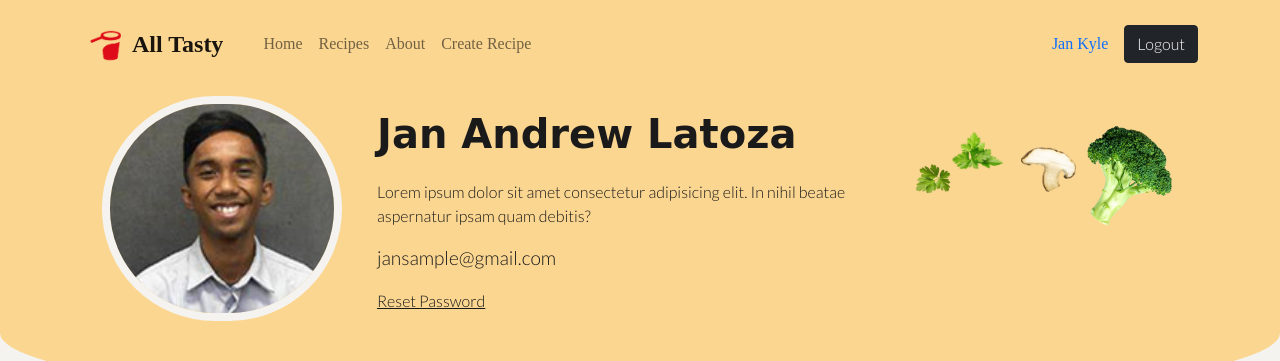
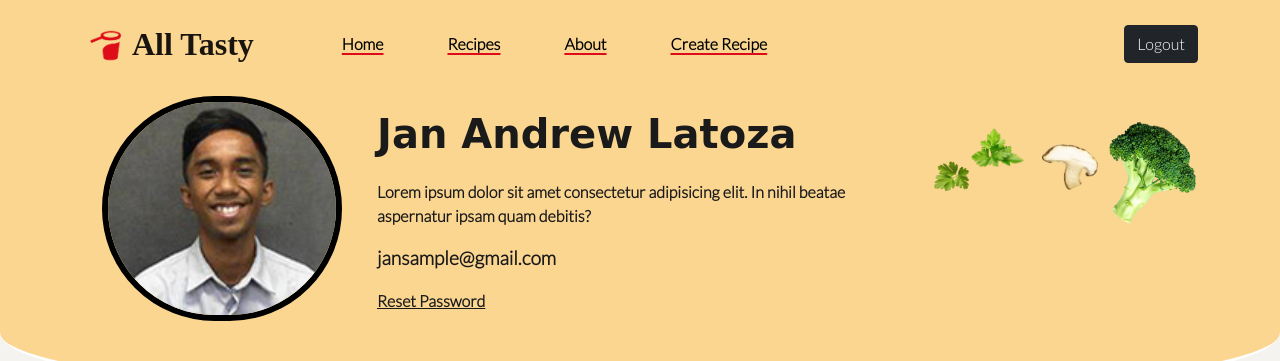
Before and after one commit to adPalafox/CSWEB, a PHP site: page /profilepage.php in a window 1280 px wide. Shown: the top 361 px of the page. Run offline with PHP 8.4, Linux system fonts and the light colour scheme; some web fonts are replaced.

Commit message:
finalized design on profile page

```diff
--- a/recipeindex/profilepage.php
+++ b/recipeindex/profilepage.php
@@ -23,21 +23,20 @@
 			</button>
 			<div class="collapse navbar-collapse" id="navbarSupportedContent">
 				<ul class="navbar-nav me-auto p-3 mb-2 mb-lg-0">
-					<li class="nav-item">
+					<li class="nav-item ms-5">
 						<a class="nav-link" href="#">Home</a>
 					</li>
-					<li class="nav-item">
+					<li class="nav-item ms-5">
 						<a class="nav-link" href="#">Recipes</a>
 					</li>
-					<li class="nav-item">
+					<li class="nav-item ms-5">
 						<a class="nav-link" href="#">About</a>
 					</li>
-					<li class="nav-item">
+					<li class="nav-item ms-5">
 						<a class="nav-link" href="#">Create Recipe</a>
 					</li>
 
 				</ul>
-				<a class="nav-link">Jan Kyle</a>
 				<button class="btn btn-dark" type="submit">Logout</button>
 				<!-- <form class="d-flex">
 					<input class="form-control me-2" type="search" placeholder="Search" aria-label="Search">
@@ -68,8 +67,8 @@
 
 					</div>
 
-					<div class="row">
-						<div class="column">
+					<div class="pics">
+						<div class="pics-group">
 							<img class="rightcenter" src="./home/mushcenter.png">
 							<img class="rightcenter2" src="./home/cilantro.png">
 							<img class="rightcenter3" src="./home/parsley.png">
@@ -85,13 +84,14 @@
 	<div class="container">
 
 		<!--Posted Recipes-->
+		<h3 class="">Created Recipes</h3>
 		<div class="row row-cols-1 row-cols-md-4 g-4">
 			<div class="col">
 				<div class="card">
 					<img src="./assets/blackforestcake.png" class="card-img-top" alt="...">
 					<div class="card-body">
 						<h5 class="card-title">Card title</h5>
-						<p class="card-text">This is a wider card with supporting text below as a natural lead-in to additional content. This content is a little bit longer.</p>
+						<p class="card-text">Lorem ipsum dolor sit amet consectetur adipisicing elit. Dolores labore blanditiis repellat adipisci quod.</p>
 					</div>
 					<div class="card-footer">
 						<small class="text-muted">Last updated 3 mins ago</small>
@@ -103,7 +103,7 @@
 					<img src="./assets/isaw.png" class="card-img-top" alt="...">
 					<div class="card-body">
 						<h5 class="card-title">Card title</h5>
-						<p class="card-text">This card has supporting text below as a natural lead-in to additional content.</p>
+						<p class="card-text">Lorem ipsum dolor sit amet, consectetur adipisicing elit. Nisi, ex laborum consequuntur sunt esse repudiandae cupiditate hic! Quos, assumenda illum.</p>
 					</div>
 					<div class="card-footer">
 						<small class="text-muted">Last updated 3 mins ago</small>
@@ -115,7 +115,7 @@
 					<img src="./assets/steak.png" class="card-img-top" alt="...">
 					<div class="card-body">
 						<h5 class="card-title">Card title</h5>
-						<p class="card-text">This is a wider card with supporting text below as a natural lead-in to additional content. This card has even longer content than the first to show that equal height action.</p>
+						<p class="card-text">Lorem ipsum dolor sit amet consectetur adipisicing elit. Eligendi eaque quia repellendus voluptatem magnam consectetur cumque nam, ipsum voluptatum quas facilis asperiores libero consequatur? Doloremque quas fuga cum odio consectetur?</p>
 					</div>
 					<div class="card-footer">
 						<small class="text-muted">Last updated 3 mins ago</small>
@@ -127,7 +127,7 @@
 					<img src="./assets/lettuce.png" class="card-img-top" alt="...">
 					<div class="card-body">
 						<h5 class="card-title">Card title</h5>
-						<p class="card-text">This is a wider card with supporting text below as a natural lead-in to additional content. This card has even longer content than the first to show that equal height action.</p>
+						<p class="card-text">Lorem ipsum dolor, sit amet consectetur adipisicing elit. Est perspiciatis adipisci porro neque sint totam exercitationem. Esse repellat omnis perferendis laborum sapiente quisquam rerum sed ea tenetur, consequuntur dignissimos aspernatur!</p>
 					</div>
 					<div class="card-footer">
 						<small class="text-muted">Last updated 3 mins ago</small>
@@ -169,11 +169,11 @@
 					<strong class="me-auto">Password Expiration</strong>
 					<button type="button" class="btn-close" data-bs-dismiss="toast" aria-label="Close"></button>
 				</div>
-				<div class="toast-body alert-success">
+				<div class="toast-body alert-warning">
 					<svg class="bi flex-shrink-0 me-2" width="24" height="24" role="img" aria-label="Warning:">
 						<use xlink:href="#exclamation-triangle-fill" />
 					</svg>
-					<strong>Sweet potato!</strong> You have 69 days left before your password expires
+					<strong>Sweet potato!</strong> You have <strong> 69 days left </strong>before your password expires
 				</div>
 			</div>
 		</div>
--- a/recipeindex/profilepagestyle.css
+++ b/recipeindex/profilepagestyle.css
@@ -1,13 +1,12 @@
 @import url('https://fonts.googleapis.com/css2?family=Lato:wght@100;300&display=swap');
 @import url("https://fonts.googleapis.com/css2?family=Dr+Sugiyama&display=swap");
-a.mylink:hover{
-	cursor: pointer;
-}
+
 
 .body {
 	background-color: #f5f3ef;
 	color: #1a1a1a;
 	font-family: 'Lato', sans-serif;
+    font-weight: bold;
 }
 
 .bg-profile-card{
@@ -17,20 +16,24 @@ a.mylink:hover{
     background-color: #fbd691;
     border-bottom-left-radius: 50% 75px;
     border-bottom-right-radius: 50% 75px;
+    border-bottom: solid .5em white;
 }
 
 .img-circle{
 	border-radius: 8em;
-	border: .5em solid #f5f3ef;
+	border: .4em solid black;
 	width: 15em;
 }
 
 .mylink {
-	/* text-decoration: none; */
 	color: #1a1a1a;
-	/* text-decoration: underline;
-	text-decoration-color: #de0c19;
-	text-decoration-thickness: .2em; */
+    transition-duration: .3s;
+
+}
+
+a.mylink:hover{
+	cursor: pointer;
+    color: #de0c19 !important;
 }
 
 .profile-name{
@@ -43,14 +46,14 @@ a.mylink:hover{
 	font-size: 1.2em;
 }
 
-.column{
+.pics-group{
     position: relative;
     margin-top: -5vmin;
     height: auto;
     width: 100%;
 }
 
-.column .rightcenter{
+.pics-group .rightcenter{
     position: absolute;
     right: 0;
     height: auto;
@@ -59,7 +62,7 @@ a.mylink:hover{
     margin-top: -13%;
 }
 
-.column .rightcenter2{
+.pics-group .rightcenter2{
     position: absolute;
     right: 0;
     height: auto;
@@ -68,7 +71,7 @@ a.mylink:hover{
     margin-top: -15%;
 }
 
-.column .rightcenter3{
+.pics-group .rightcenter3{
     position: absolute;
     right: 0;
     height: auto;
@@ -77,7 +80,7 @@ a.mylink:hover{
     margin-top: -12%;
 }
 
-.column .right{
+.pics-group .right{
     position: absolute;
     right: 0;
     height: auto;
@@ -90,17 +93,31 @@ a.mylink:hover{
 }
 
 .navbar-brand{
-	font-size: 1.5em;
+	font-size: 2em;
 	font-weight: bold;
 }
 
-.navbar-brand, .nav-link{
+a.nav-link{
+    font-size: 1em;
+    text-decoration: underline;
+    text-decoration-color: #de0c19;
+    text-decoration-thickness: .15em;
+    text-underline-offset: .2em;
+    color: black !important;
+}
+
+a.nav-link:hover{
+    text-decoration-color: black !important;
+}
+
+.navbar-brand{
 	font-family: "Playfair Display", serif;
 }
 
-.navbar-nav {
-	justify-content: space-between;
-}
+/* .nav-link{
+    font-family: Roboto, Sans-serif;
+    text-transform: uppercase;
+} */
 
 .bg-light{
 	background-color: #fbd691 !important;
```
